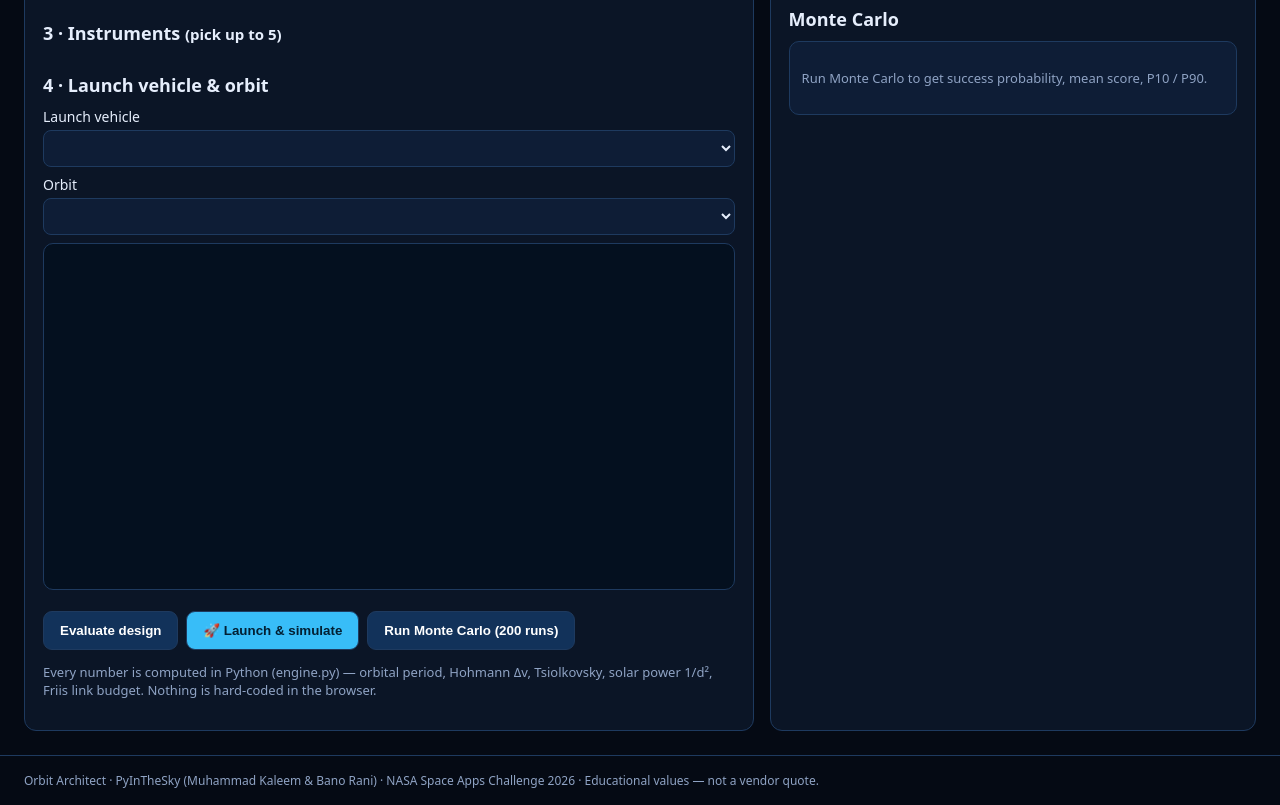
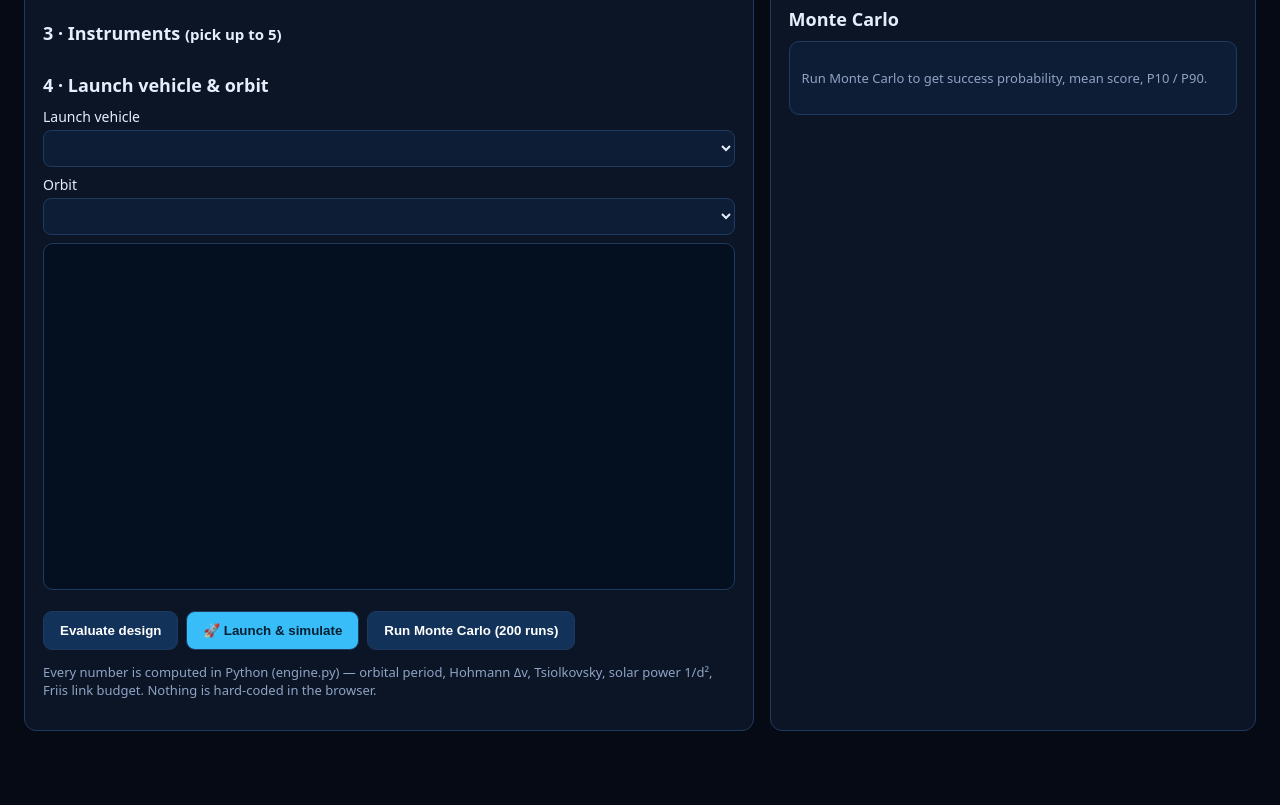
Before and after one commit to kaleemgujjar07/Orbit-architect, a plain HTML site: page index.html in a window 1280 px wide. Shown: the part 507-1312 px from the top of the page. After the commit the page ends 1262 px from the top, so only its background shows below. Drawn offline with Linux system fonts and the light colour scheme; files that its build step writes are made by us from their sources; no server answers; files whose address does not match are found by name.

Commit message:
Update index.html

```diff
--- a/index.html
+++ b/index.html
@@ -67,7 +67,6 @@
     <div id="mc" class="report"><p class="muted">Run Monte Carlo to get success probability, mean score, P10 / P90.</p></div>
   </section>
 </main>
-<footer>Orbit Architect · PyInTheSky (Muhammad Kaleem &amp; Bano Rani) · NASA Space Apps Challenge 2026 · Educational values — not a vendor quote.</footer>
 <script src="/static/game.js"></script>
 </body>
 </html>
```
